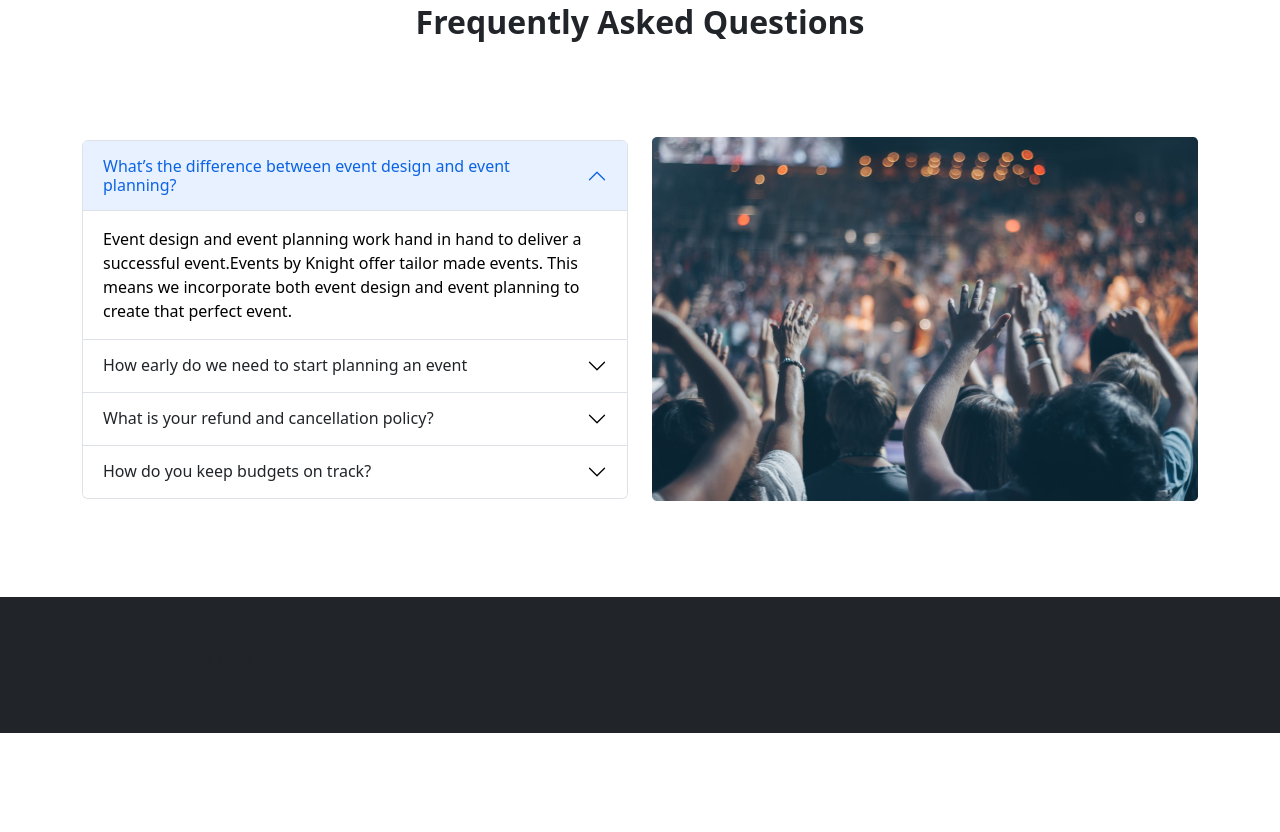
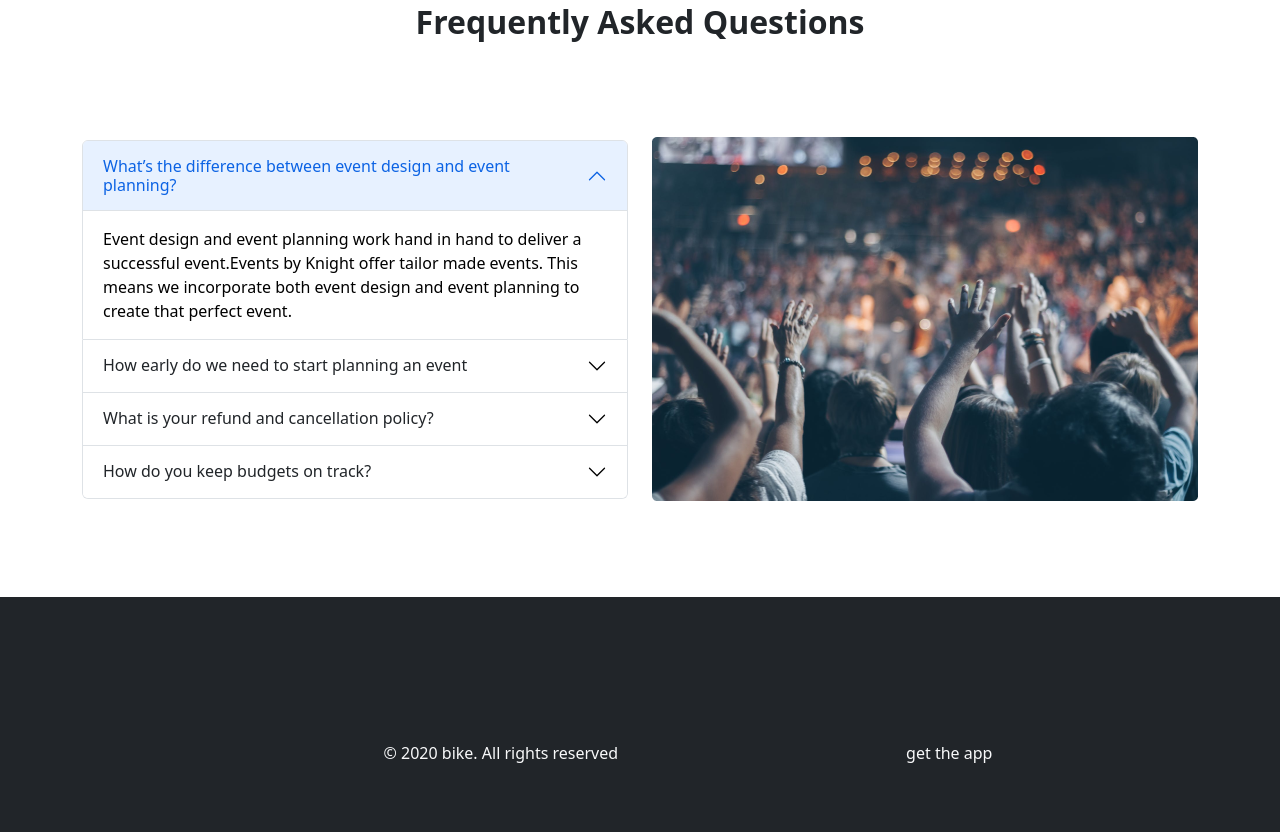
Before and after one commit to sajed-abir/convntion-center, a plain HTML site: page index.html in a window 1280 px wide. Shown: the part 2484-3316 px from the top of the page. Before the commit the page ends 3217 px from the top, so only its background shows below. Drawn offline with nearby package versions, Linux system fonts and the light colour scheme.

Commit message:
final-commit-for-now

```diff
--- a/index.html
+++ b/index.html
@@ -504,9 +504,14 @@
     </main>
     <!-- 4th part end------------------------- -->
 
-    <footer class="bg-dark p-5 ">
+    <footer
+      class="bg-dark p-5 d-flex justify-content-center align-items-center"
+    >
+      <div class="p-5 m-5">
+        <p class="text-light pe-5 me-5">© 2020 bike. All rights reserved</p>
+      </div>
       <div>
-        <p>© 2020 bike. All rights reserved</p>
+        <p class="text-light ps-5 ms-5">get the app</p>
       </div>
     </footer>
     <script
```
